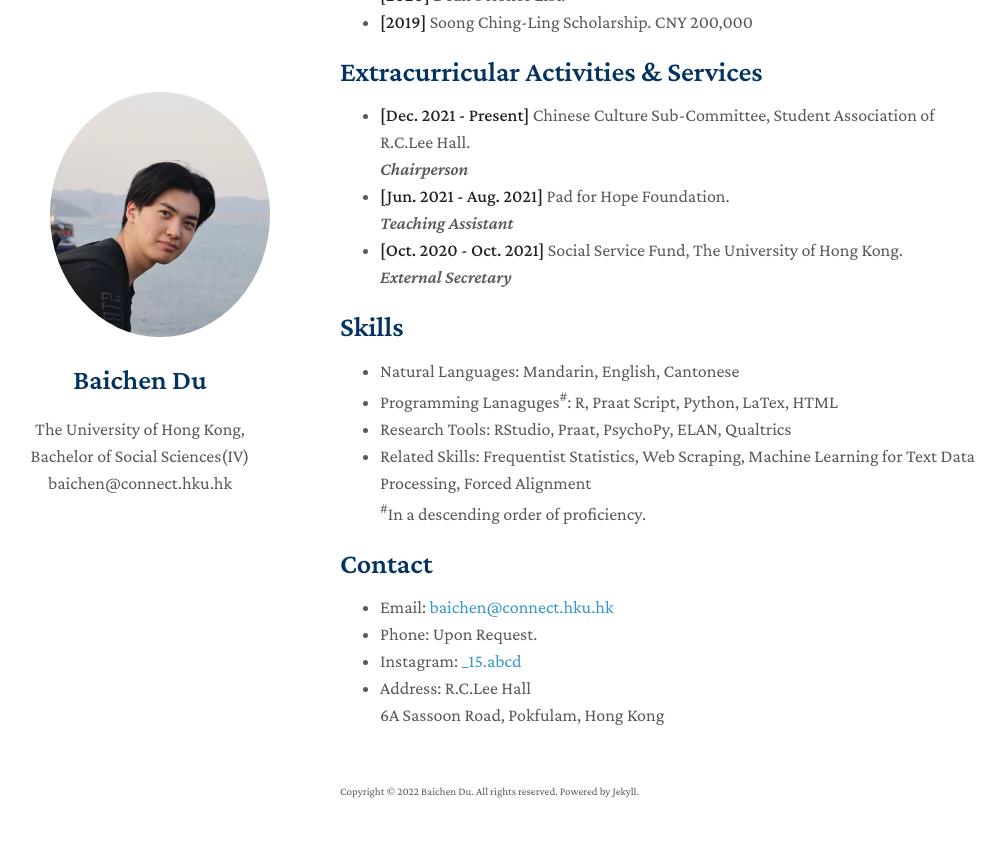
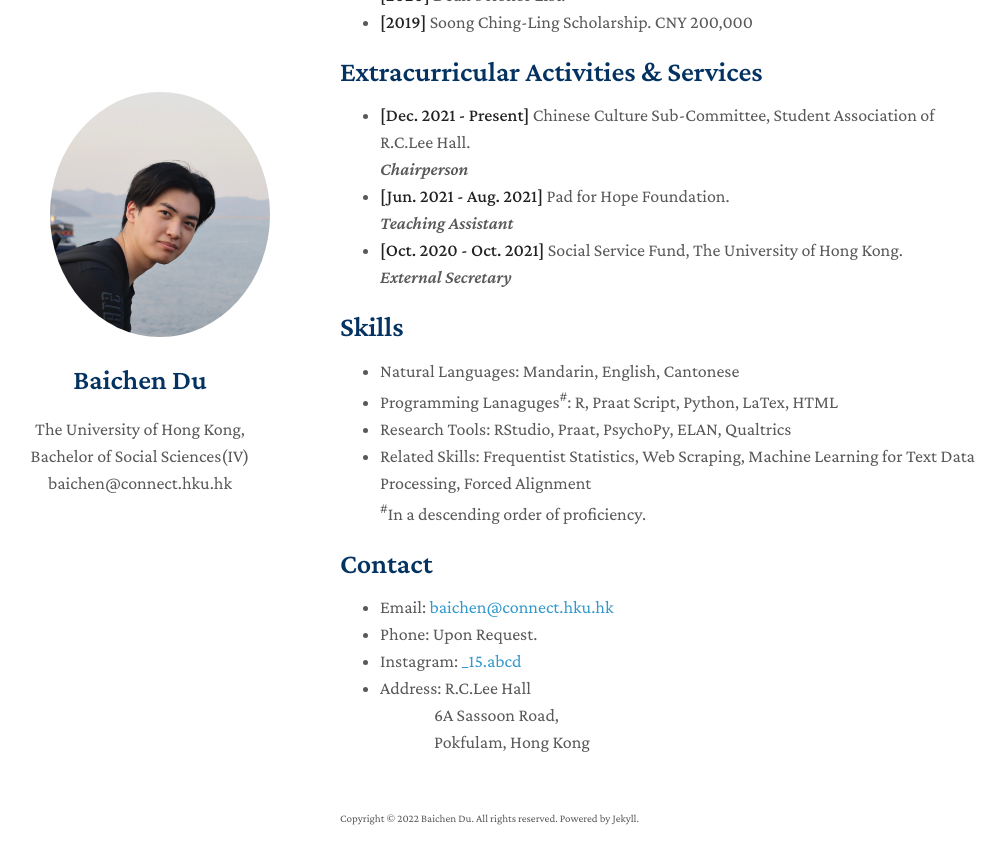
Before and after one commit to AlbertBaichenDu/AlbertBaichenDu.github.io, a Jekyll site: the page built from index.md, in a window 1280 px wide and 900 px high, scrolled down 1871 px. Shown: the top 864 px of the window, without its empty margins (130-1135 px from the left). Built offline with Jekyll 4.4.1, drawn with Linux system fonts in a browser that asks for light colours; nearby versions of some CDN libraries; a style sheet for code colours, icons or effects is not loaded; our own code applies the rules of GitHub Pages for plain Markdown files; part of the change alters nothing that is shown.

Commit message:
Update index.md

```diff
--- a/index.md
+++ b/index.md
@@ -107,5 +107,6 @@ layout: homepage
 - Instagram: [\_15.abcd](https://www.instagram.com/_15.abcd/)
 - Address: R.C.Lee Hall
            <br>
-           6A Sassoon Road,
-           Pokfulam, Hong Kong
+           &nbsp;&nbsp;&nbsp;&nbsp;&nbsp;&nbsp;&nbsp;&nbsp;&nbsp;&nbsp;&nbsp;&nbsp;&nbsp;&nbsp;&nbsp;&nbsp;6A Sassoon Road,
+           <br>
+           &nbsp;&nbsp;&nbsp;&nbsp;&nbsp;&nbsp;&nbsp;&nbsp;&nbsp;&nbsp;&nbsp;&nbsp;&nbsp;&nbsp;&nbsp;&nbsp;Pokfulam, Hong Kong
```
